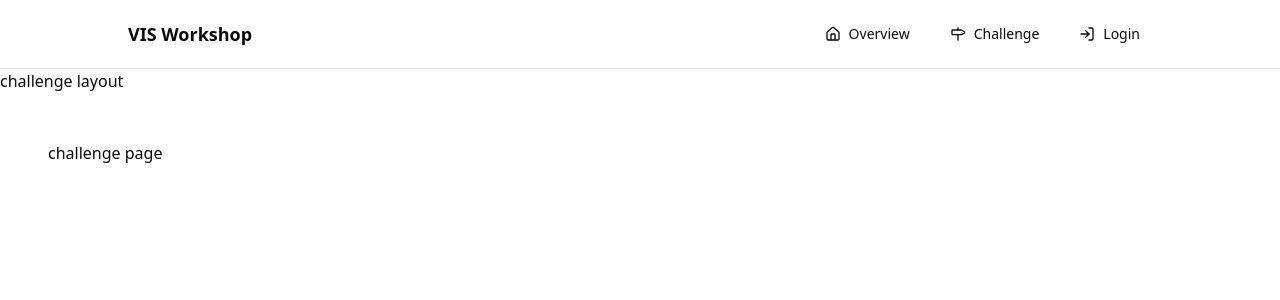
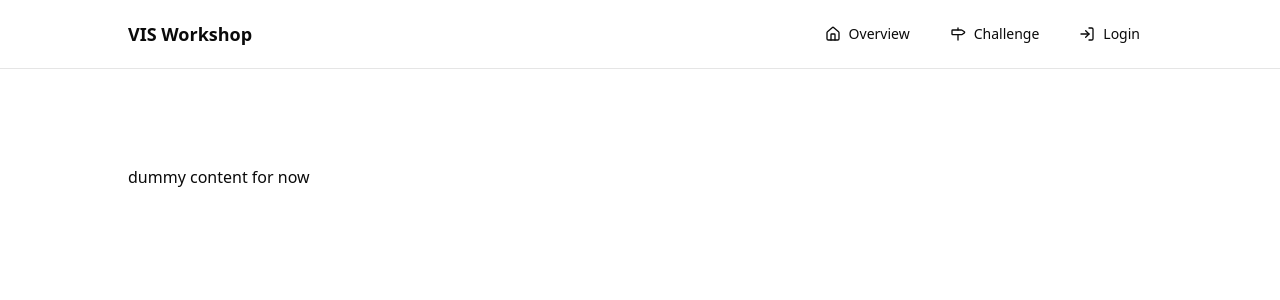
Before and after one commit to VISAgentChallenge/visagentchallenge.github.io, a Next.js app: page /challenge in a window 1280 px wide. Shown: the top 300 px of the page. Built offline with nearby package versions, Linux system fonts and the light colour scheme; no server answers.

Commit message:
patch: structured challenge route for other developers

```diff
--- a/src/app/challenge/layout.tsx
+++ b/src/app/challenge/layout.tsx
@@ -8,10 +8,5 @@ export default function ChallengeLayout({
 }: {
   children: React.ReactNode;
 }) {
-  return (
-    <div className="flex flex-col">
-      <div>{`challenge layout`}</div>
-      {children}
-    </div>
-  );
+  return <div className="flex flex-col">{children}</div>;
 }
--- a/src/app/challenge/page.tsx
+++ b/src/app/challenge/page.tsx
@@ -3,7 +3,12 @@
 export default function Challenge() {
   return (
     <div className="p-12 flex flex-col gap-4">
-      <div>{`challenge page`}</div>
+      <div className="py-12 px-4">
+        <div className="flex flex-col max-w-5xl mx-auto gap-24">
+          {/* put stuff here to keep the stylistic consistency */}
+          <span>dummy content for now</span>
+        </div>
+      </div>
     </div>
   );
 }
```
